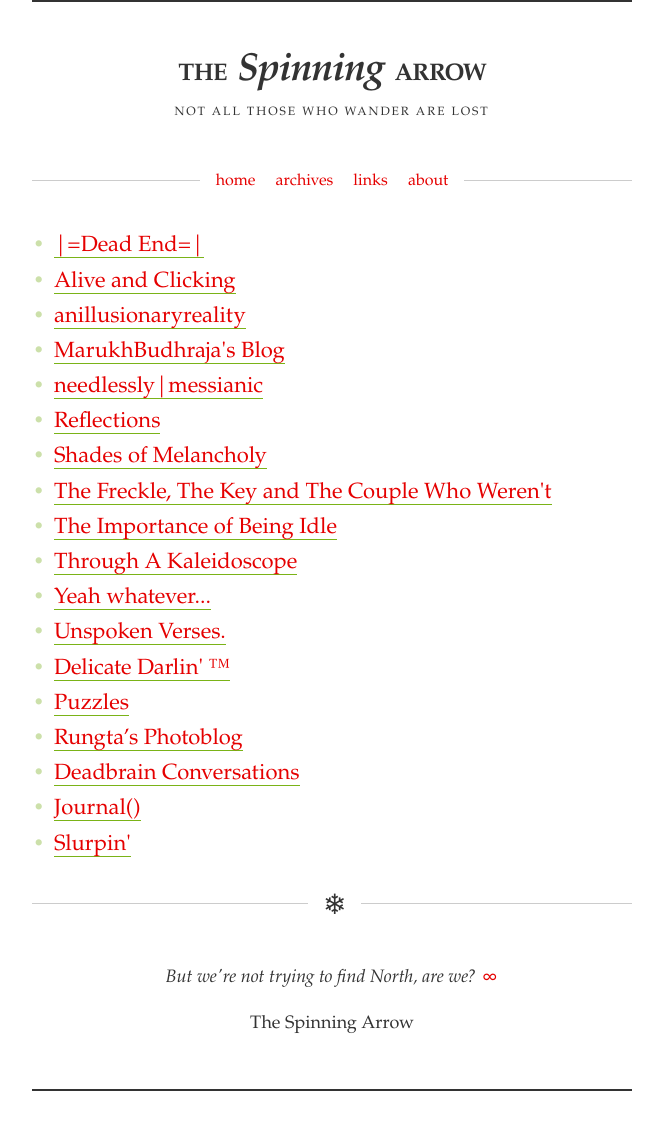
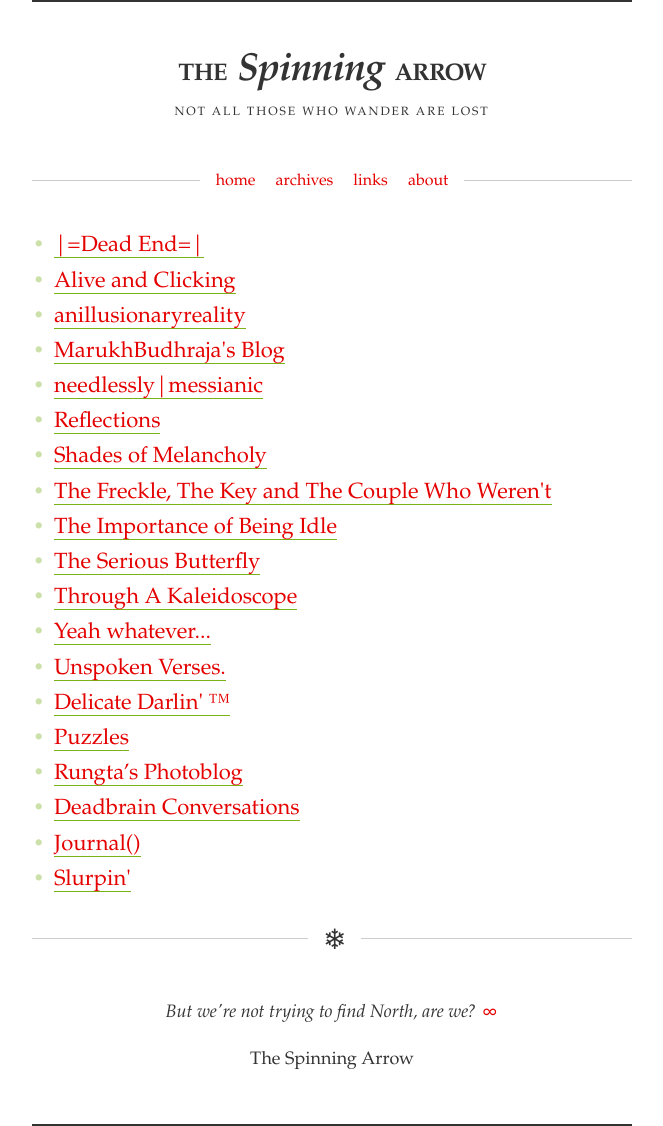
Before and after one commit to spinningarrow/blog.sahil.me, a Jekyll site: the page built from links.html, in a window 1280 px wide. Shown: the whole page, without its empty margins (308-971 px from the left). Built offline with Jekyll 4.4.1, drawn with Linux system fonts in a browser that asks for light colours; nearby versions of some CDN libraries; some web fonts are replaced; comment, search, counter and statistics services are not loaded; before the commit the page ends 1091 px from its top, so only the background shows below that.

Commit message:
Update links

```diff
--- a/links.html
+++ b/links.html
@@ -13,6 +13,7 @@ title: Links
 		<li><a href="http://devikablogs.wordpress.com/" data-feed="http://devikablogs.wordpress.com/feed/">Shades of Melancholy</a></li>
 		<li><a href="http://hedonismunleashed.blogspot.com/" data-feed="http://hedonismunleashed.blogspot.com/feeds/posts/default">The Freckle, The Key and The Couple Who Weren't</a></li>
 		<li><a href="http://arnavkumar.com/blog/" data-feed="http://arnavkumar.com/blog/?feed=rss2">The Importance of Being Idle</a></li>
+		<li><a href="http://sancharib.wordpress.com" data-feed="http://sancharib.wordpress.com/feed/">The Serious Butterfly</a></li>
 		<li><a href="http://mkolachina.blogspot.com" data-feed="http://mkolachina.blogspot.com/feeds/posts/default">Through A Kaleidoscope</a></li>
 		<li><a href="http://rosesnlilies.blogspot.com/" data-feed="http://rosesnlilies.blogspot.com/feeds/posts/default">Yeah whatever...</a></li>
 		<li><a href="http://sam-writes.blogspot.com/" data-feed="http://sam-writes.blogspot.com/feeds/posts/default">Unspoken Verses.</a></li>
```
